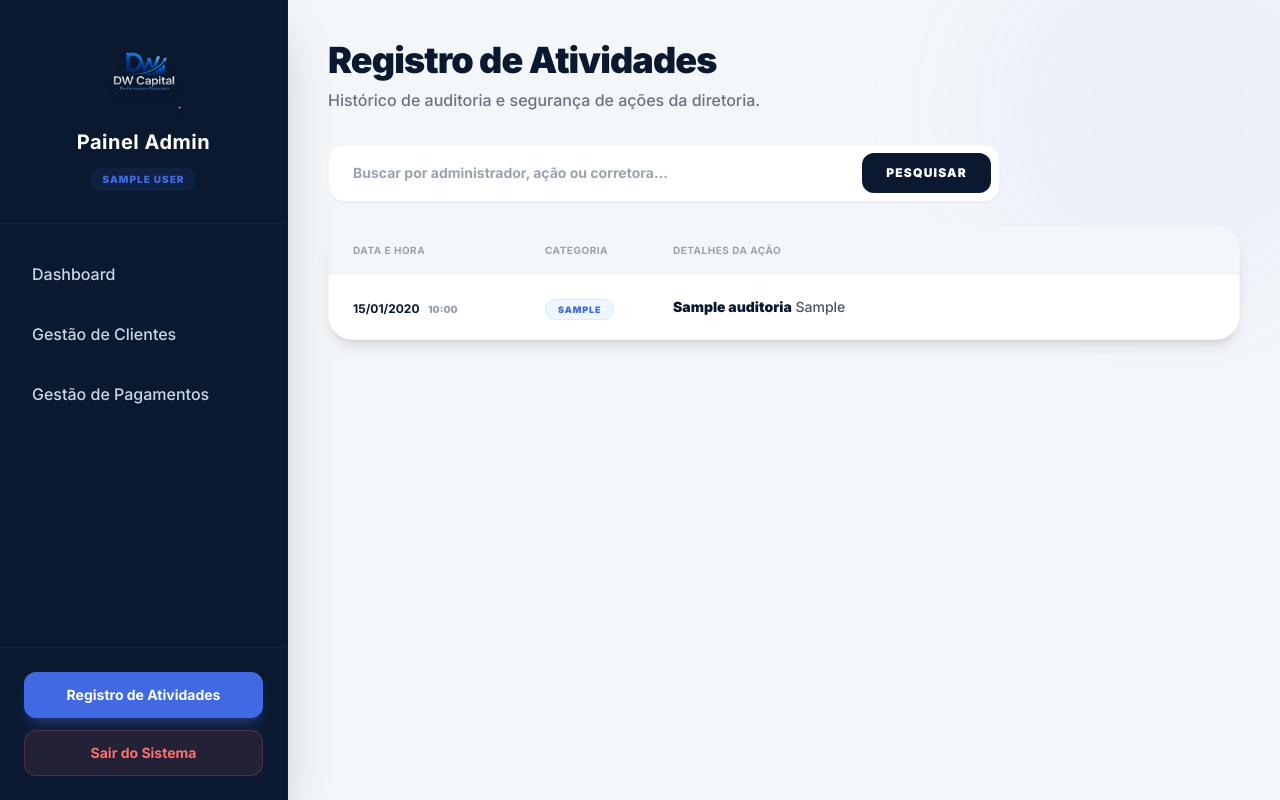
After one commit to AppMotoristaPro/DWCapital-Cadastro, a Flask app: page /admin/atividades in a window 1280 px wide. The commit adds this page. Run offline with Flask 3, Linux system fonts and the light colour scheme; a user stored in the database is signed in; tables that the repository leaves empty hold one stand-in row (values such as "Sample post"); some libraries are stand-ins or nearby versions.

Commit message:
Feat: Etapa 5 - Interface de auditoria e rotas de rastreabilidade

```diff
--- a/app/admin/routes.py
+++ b/app/admin/routes.py
@@ -330,3 +330,23 @@ def gerar_senha_temporaria(id):
     db.session.commit()
     flash(f'Senha gerada para {cliente.nome}: {senha_temp}', 'success')
     return redirect(url_for('admin.editar_cliente', id=cliente.id))
+
+@admin_bp.route('/atividades')
+@login_required
+def atividades():
+    if current_user.role != 'admin': return redirect(url_for('client.dashboard'))
+
+    busca = request.args.get('q', '')
+    query = LogAuditoria.query
+
+    if busca:
+        query = query.filter(
+            (LogAuditoria.admin_nome.ilike(f'%{busca}%')) |
+            (LogAuditoria.acao_detalhada.ilike(f'%{busca}%')) |
+            (LogAuditoria.categoria.ilike(f'%{busca}%'))
+        )
+
+    # Pega os últimos 200 logs mais recentes para não pesar o servidor
+    logs = query.order_by(LogAuditoria.timestamp.desc()).limit(200).all()
+
+    return render_template('admin/atividades.html', logs=logs, busca=busca)
--- /dev/null
+++ b/app/templates/admin/atividades.html
@@ -0,0 +1,60 @@
+{% extends "admin/layout.html" %}
+
+{% block admin_content %}
+<div class="max-w-7xl mx-auto relative z-10 pb-20">
+    <div class="flex justify-between items-end mb-8">
+        <div>
+            <h1 class="text-4xl font-black text-navy tracking-tight">Registro de Atividades</h1>
+            <p class="text-gray-500 mt-2 font-medium">Histórico de auditoria e segurança de ações da diretoria.</p>
+        </div>
+    </div>
+
+    <form method="GET" action="{{ url_for('admin.atividades') }}" class="mb-6 flex flex-wrap gap-4 bg-white p-2 rounded-2xl shadow-sm border border-gray-100 max-w-2xl">
+        <input type="text" name="q" value="{{ busca }}" placeholder="Buscar por administrador, ação ou corretora..." class="flex-1 px-4 py-2 outline-none text-sm font-bold text-navy bg-transparent min-w-[200px]">
+        <button type="submit" class="px-6 py-3 bg-navy text-white rounded-xl text-xs font-black uppercase tracking-widest hover:bg-gray-900 transition">Pesquisar</button>
+        {% if busca %}
+        <a href="{{ url_for('admin.atividades') }}" class="px-4 py-3 text-gray-400 hover:text-red-500 font-bold text-xs flex items-center">Limpar</a>
+        {% endif %}
+    </form>
+
+    <div class="bg-white rounded-3xl shadow-lg border border-gray-100 overflow-hidden">
+        <table class="w-full text-left border-collapse">
+            <thead class="bg-ice text-gray-400 text-[10px] font-black uppercase tracking-wider">
+                <tr>
+                    <th class="px-6 py-4 w-48 border-b border-gray-100">Data e Hora</th>
+                    <th class="px-6 py-4 w-32 border-b border-gray-100">Categoria</th>
+                    <th class="px-6 py-4 border-b border-gray-100">Detalhes da Ação</th>
+                </tr>
+            </thead>
+            <tbody class="divide-y divide-gray-100">
+                {% for log in logs %}
+                <tr class="hover:bg-gray-50 transition">
+                    <td class="px-6 py-5">
+                        <span class="text-xs font-bold text-navy">{{ log.timestamp.strftime('%d/%m/%Y') }}</span>
+                        <span class="text-[10px] text-gray-400 font-black ml-1">{{ log.timestamp.strftime('%H:%M') }}</span>
+                    </td>
+                    <td class="px-6 py-5">
+                        <span class="px-3 py-1 rounded-full text-[9px] font-black uppercase tracking-widest border
+                            {% if log.categoria == 'Segurança' %}bg-red-50 text-red-600 border-red-100
+                            {% elif log.categoria == 'Pagamentos' %}bg-green-50 text-green-600 border-green-100
+                            {% else %}bg-blue-50 text-royal border-blue-100{% endif %}">
+                            {{ log.categoria }}
+                        </span>
+                    </td>
+                    <td class="px-6 py-5">
+                        <p class="text-sm text-gray-600 font-medium leading-relaxed">
+                            <span class="font-black text-navy">{{ log.admin_nome }}</span>
+                            {{ log.acao_detalhada }}
+                        </p>
+                    </td>
+                </tr>
+                {% else %}
+                <tr>
+                    <td colspan="3" class="px-6 py-10 text-center text-gray-400 font-medium">Nenhum registro de atividade encontrado na base.</td>
+                </tr>
+                {% endfor %}
+            </tbody>
+        </table>
+    </div>
+</div>
+{% endblock %}
--- a/app/templates/admin/layout.html
+++ b/app/templates/admin/layout.html
@@ -24,7 +24,10 @@
             </a>
         </nav>
 
-        <div class="p-6 border-t border-navy-light">
+        <div class="p-6 border-t border-navy-light space-y-3">
+            <a href="{{ url_for('admin.atividades') }}" class="flex items-center justify-center w-full px-4 py-3 rounded-xl transition duration-300 {% if request.endpoint == 'admin.atividades' %}bg-royal text-white shadow-lg shadow-royal/30 font-bold border border-transparent{% else %}bg-navy-light/50 text-blue-200 hover:bg-navy-light hover:text-white font-medium border border-white/5{% endif %} text-sm">
+                Registro de Atividades
+            </a>
             <a href="{{ url_for('auth.logout') }}" class="flex items-center justify-center w-full px-4 py-3 text-red-400 bg-red-400/10 hover:bg-red-500 hover:text-white rounded-xl transition duration-300 font-bold text-sm border border-red-400/20 hover:border-transparent">
                 Sair do Sistema
             </a>
```
